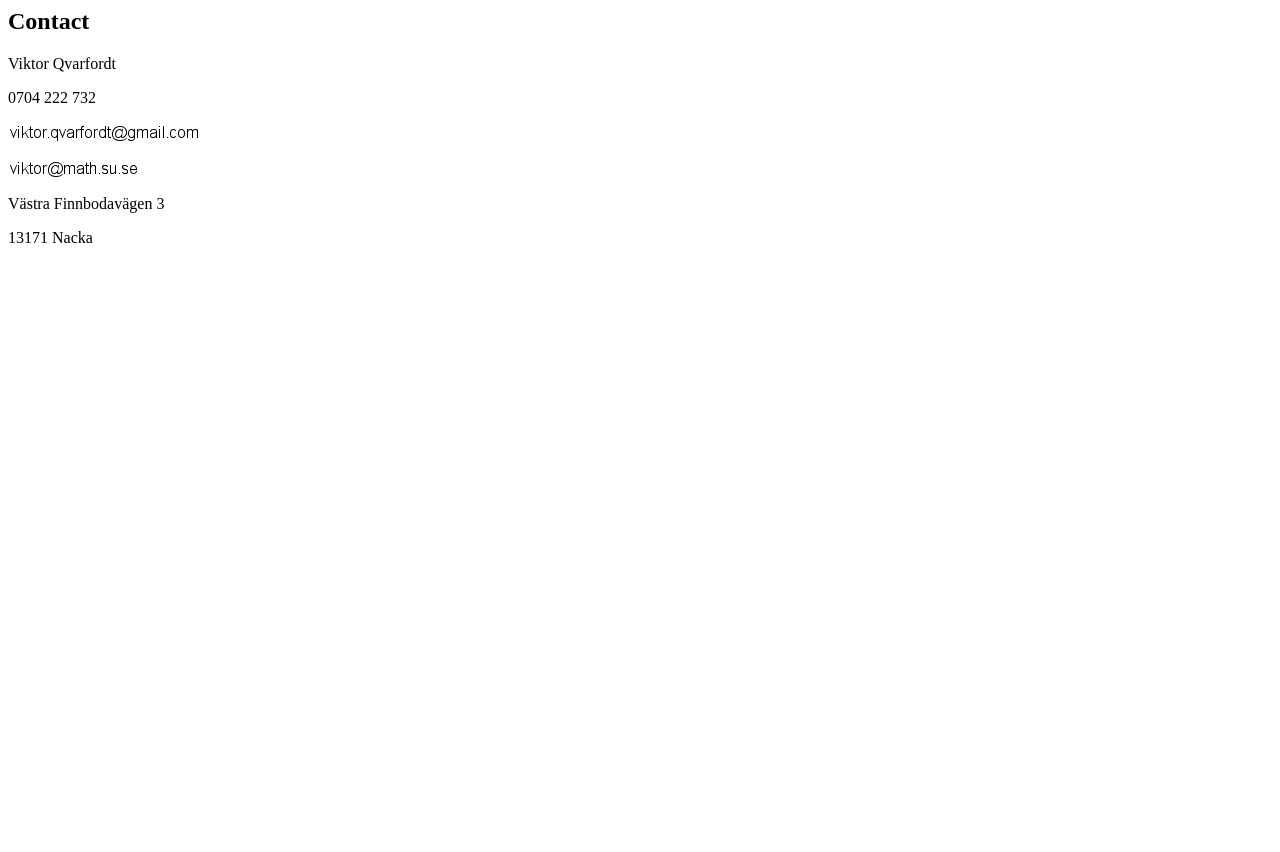
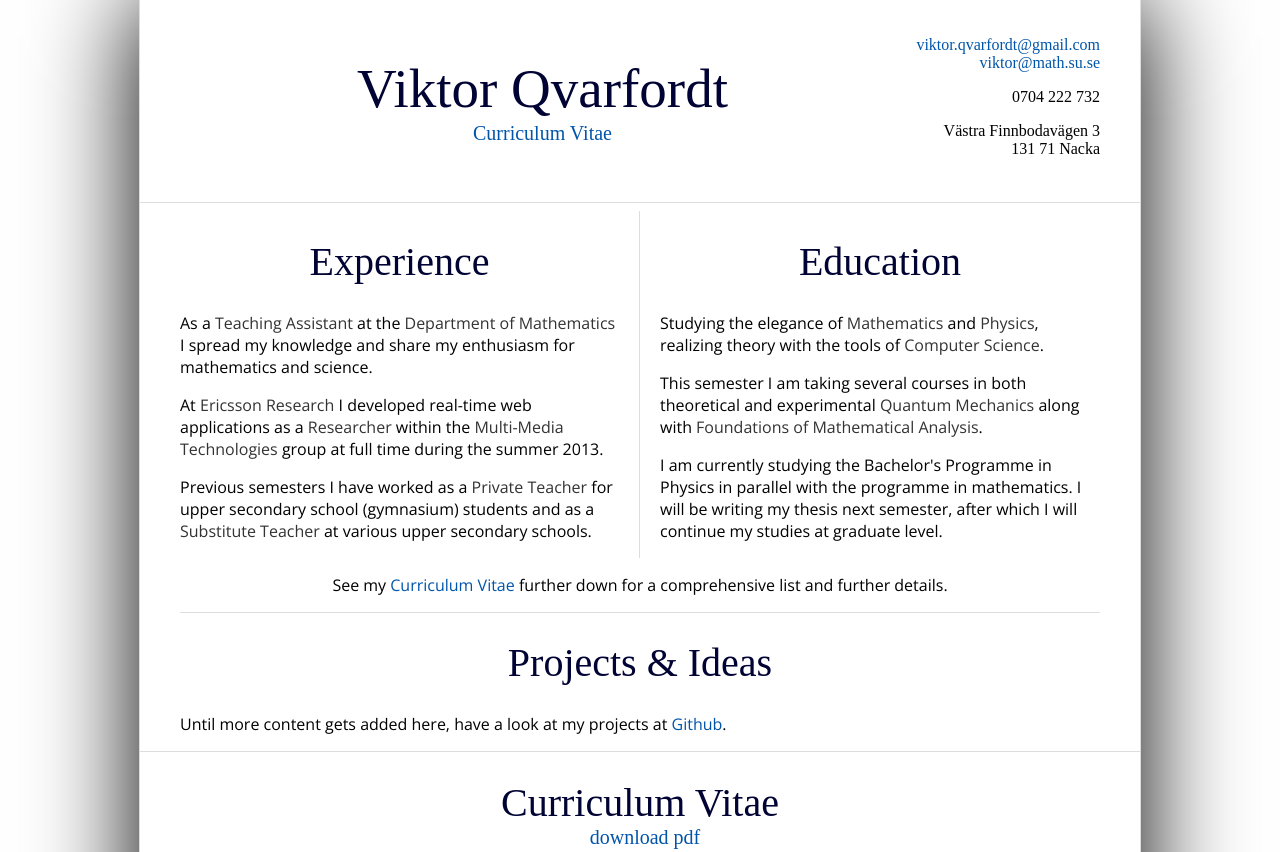
Before and after one commit to ViktorQvarfordt/viktorqvarfordt.github.io, a plain HTML site: page index.html in a window 1280 px wide. Shown: the top 852 px of the page. Before the commit the page ends 800 px from the top, so only its background shows below. Drawn offline with nearby package versions, Linux system fonts and the light colour scheme; a web font is replaced by a local one.

Commit message:
total remake

```diff
--- /dev/null
+++ b/index.css
@@ -0,0 +1,94 @@
+@import url(http://fonts.googleapis.com/css?family=Open+Sans:400,300);
+@import url(http://fonts.googleapis.com/css?family=Trykker);
+@import url(http://fonts.googleapis.com/css?family=Inconsolata);
+@import url(http://fonts.googleapis.com/css?family=Ubuntu+Mono);
+
+strong {
+  font-weight: 400;
+  color: #333;
+}
+
+* {
+  -webkit-box-sizing: border-box; /* Safari/Chrome, other WebKit */
+  -moz-box-sizing: border-box;    /* Firefox, other Gecko */
+  box-sizing: border-box;         /* Opera/IE 8+ */
+}
+
+body {
+  max-width: 1002px;
+  margin: 0 auto;
+  font-size: 16px;
+  font-family: 'Open Sans', sans-serif;
+  font-weight: 300;
+  /*color: #333;*/
+  box-shadow: 0 0 100px;
+  background-color: #fff;
+  border-left: 1px solid #ddd;
+  border-right: 1px solid #ddd;
+}
+
+html { background-color: #fff; }
+
+h1, h2, h3, h4, h5, h6 { font-weight: 300; color: 333; font-family: 'Trykker'; }
+h1 { font-size: 40px; text-align: center; }
+h2 { font-size: 29px; }
+/*p  { text-align: justify; }*/
+
+#header       { padding-top: 20px; font-family: 'Trykker'; padding: 20 40px; }
+#header-left  { float: left;  width: 695px; text-align: center; padding-left: 30px; }
+#header-right { float: right; width: 225px; text-align: right; }
+#name         { font-size: 55px; padding-top: 0px; }
+#cv-direct    { font-size: 20px; margin-top: -35px; }
+
+.column { float: left; width: 500px; }
+.left   { padding-left: 40px; padding-right: 20px; border-right: 1px solid #ddd; }
+.right  { padding-left: 20px; padding-right: 40px; }
+.full-column { padding: 0 40px; }
+
+.cv-object {
+  width: 100%;
+  height: 100%;
+}
+
+.clearfix {
+  *zoom: 1;
+}
+.clearfix:before, .clearfix:after {
+  display: table;
+  content: "";
+  line-height: 0;
+}
+.clearfix:after {
+  clear: both;
+}
+
+#cv h1       { text-align: center; }
+#cv h1 small { padding-left: 10px; font-size: 20px; }
+
+
+hr {
+  border: 0;
+  height: 1px;
+  background-color: #ddd;
+}
+
+/*hr {
+  border: 0;
+  height: 1px;
+  background-image: -webkit-linear-gradient(left, rgba(230,230,230,0), rgba(230,230,230,1), rgba(230,230,230,0));
+  background-image:    -moz-linear-gradient(left, rgba(230,230,230,0), rgba(230,230,230,1), rgba(230,230,230,0));
+  background-image:     -ms-linear-gradient(left, rgba(230,230,230,0), rgba(230,230,230,1), rgba(230,230,230,0));
+  background-image:      -o-linear-gradient(left, rgba(230,230,230,0), rgba(230,230,230,1), rgba(230,230,230,0));
+}*/
+
+
+a { color: #05a; text-decoration: none; }
+a:hover, a:focus { text-decoration: underline; }
+
+.smooth-link {
+  color: inherit;
+  text-decoration: none;
+  /*text-shadow: 0 0 1px #05a;*/
+}
+
+.hover-help:hover { cursor: help; }
--- a/index.html
+++ b/index.html
@@ -1,20 +1,110 @@
 <html>
 <head>
+	<meta charset="utf8">
 	<title>Viktor Qvarfordt</title>
+	<link rel="stylesheet" type="text/css" href="index.css">
 </head>
 <body>
-	<div class="edu">
+	<!-- Main header -->
+	<div id="header" class="clearfix">
+		<div id="header-left">
+			<h1 id="name">Viktor Qvarfordt</h1>
+			<h3 id="cv-direct"><a href="#cv">Curriculum Vitae</a></h3>
+		</div>
+		<div id="header-right">
+			<p>
+				<img id="mail-0" src="imgs/mail-gmail.png"><br>
+				<img id="mail-1" src="imgs/mail-math.png">
+			</p>
+			<p>0704 222 732</p>
+			<p>
+				Västra Finnbodavägen 3<br>
+				131 71 Nacka
+			</p>
+		</div>
 	</div>
-	<div class="work">
+
+	<hr>
+
+	<div class="columns clearfix">
+		<div class="column left">
+
+			<h1>Experience</h1>
+
+			<p>
+				As a
+				<strong><a class="smooth-link" href="http://sukat.su.se/person.jsp?dn=uid%3Dviqv8695%2Cdc%3Dmath%2Cdc%3Dsu%2Cdc%3Dse">Teaching Assistant</a></strong>
+				at the
+				<strong><a class="smooth-link" href="http://www.math.su.se/">Department of Mathematics</a></strong>
+				I spread my knowledge and share my enthusiasm for mathematics and science.
+			</p>
+
+			<p>
+				At <strong>Ericsson Research</strong> I developed real-time web applications as a
+				 <strong>Researcher</strong> within the <strong>Multi-Media Technologies</strong> group
+				 at full time during the summer 2013.
+			</p>
+
+			<p>
+				Previous semesters I have worked as a <strong>Private Teacher</strong>
+				for upper secondary school (gymnasium) students and as a
+				<strong>Substitute Teacher</strong> at various upper secondary schools.
+			</p>
+
+		</div>
+
+		<div class="column right">
+
+			<h1>Education</h1>
+
+			<p>
+				Studying the elegance of <strong>Mathematics</strong> and <strong>Physics</strong>,
+				realizing theory with the tools of <strong>Computer Science</strong>.
+			</p>
+
+			<p>
+				This semester I am taking several courses in both theoretical and experimental <strong>Quantum Mechanics</strong>
+				along with <strong>Foundations of Mathematical Analysis</strong>.
+			</p>
+
+			<p>
+				I am currently studying the Bachelor's Programme in Physics in parallel with the programme in mathematics.
+				I will be writing my thesis next semester, after which I will continue my studies at graduate level.
+			</p>
+
+		</div>
+
 	</div>
-	<div class="contact">
-		<h2>Contact</h2>
-		<p>Viktor Qvarfordt</p>
-		<p>0704 222 732</p>
-		<p><img src="/imgs/mail-gmail.png"></p>
-		<p><img src="/imgs/mail-math.png"></p>
-		<p>Västra Finnbodavägen 3</p>
-		<p>13171 Nacka</p>
+
+	<div class="full-column">
+
+		<p style="text-align: center;">
+			See my <a href="#cv">Curriculum Vitae</a> further down for a comprehensive list and further details.
+		</p>
+
+		<hr>
+
+ 		<h1>Projects & Ideas</h1>
+
+ 		<p>
+			Until more content gets added here, have a look at my projects at
+			<a href="https://github.com/ViktorQvarfordt">Github</a>.
+ 		</p>
+
 	</div>
+
+	<hr>
+
+	<div id="cv">
+
+		<h1>Curriculum Vitae<br><small><a href="cv/Viktor Qvarfordt - CV.pdf">download pdf</a></small></h1>
+
+		<object class="cv-object" data="cv/Viktor Qvarfordt - CV.pdf" type="application/pdf"></object>
+
+	</div>
+
+	<script type="text/javascript" src="index.js"></script>
+
 </body>
+
 </html>
--- /dev/null
+++ b/index.js
@@ -0,0 +1,16 @@
+function obfuscationToPlaintext(obfuscatedString) {
+  var result = '';
+  l = obfuscatedString.split('.')
+  for (var i = 0; i < l.length; i++) {
+    result += String.fromCharCode(l[i]/(1+i%7));
+  }
+  return result;
+}
+
+var obfuscatedMails = ["118.210.321.464.555.684.322.113.236.291.456.510.666.798.100.232.192.412.545.582.735.108.92.297.444.545", "118.210.321.464.555.684.448.109.194.348.416.230.690.819.46.230.303"];
+
+for (var i = 0; i <= 1; i++) {
+  var mail = obfuscationToPlaintext(obfuscatedMails[i]);
+  console.log(mail);
+  document.getElementById('mail-' + i).outerHTML = '<a href="mailto:'+mail+'">'+mail+'</a>';
+}
```
Also changed, not shown: 404.html (line endings or trailing spaces), 9 other files.
